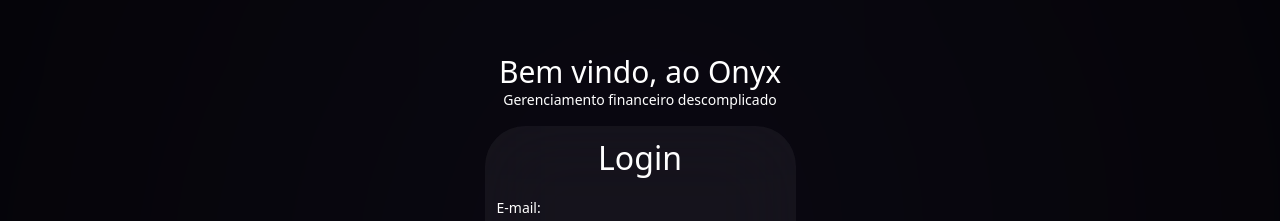
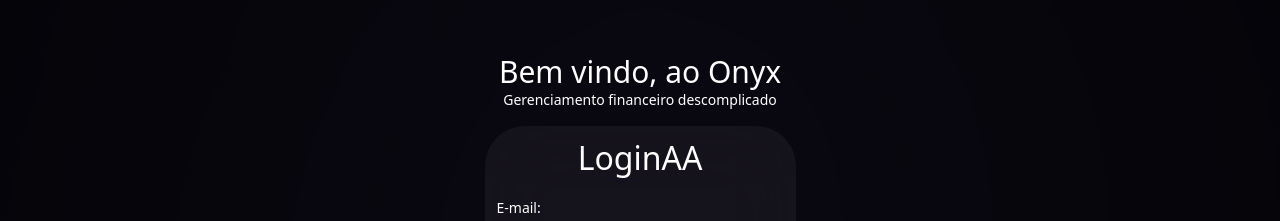
Before and after one commit to rhianpablo11/onyx_finance_management, a React (Vite) app in the folder front-end-app/: page /login in a window 1280 px wide. Shown: the part 158-379 px from the top of the page. Built offline with nearby package versions, Linux system fonts and the light colour scheme; no server answers.

Commit message:
debug: more tests

```diff
--- a/front-end-app/src/components/balance.tsx
+++ b/front-end-app/src/components/balance.tsx
@@ -31,7 +31,7 @@
                 <div className="flex-col  px-4 pt-4 rounded-[28px] min-h-48 bg-cover bg-center bg-no-repeat" style={{backgroundImage: `url("${backgroundBalance}")`}}>
                     <div className=" flex-col rounded-4xl">
                         <h1 className="text-white font-extralight text-xl">
-                            Saldo do mês:
+                            SaldoAAA do mês:
                         </h1>
                         <div className="flex-col justify-end pt-1">
                             {loading ? (
--- a/front-end-app/src/components/login.tsx
+++ b/front-end-app/src/components/login.tsx
@@ -69,7 +69,7 @@
         <>
             <div className="flex flex-col mt-4 justify-center items-center rounded-[40px] bg-white/5 backdrop-blur-2xl">
                 <h1 className="text-white font-medium text-[32px] mt-2">
-                    Login
+                    LoginAA
                 </h1>
                 <div className="flex-col w-full flex justify-start mr-auto mt-4 px-3">
                     <div>
--- a/front-end-app/src/services/apiService.ts
+++ b/front-end-app/src/services/apiService.ts
@@ -39,7 +39,7 @@
                 originalRequest.headers.Authorization = `Bearer ${newToken}`;
                 return api(originalRequest)
             } catch(refreshError){
-                removeToken()
+                //removeToken()
                 //window.location.href = '/login'
                 console.log('erro 44 '+ refreshError)
                 return Promise.reject(refreshError)
```
